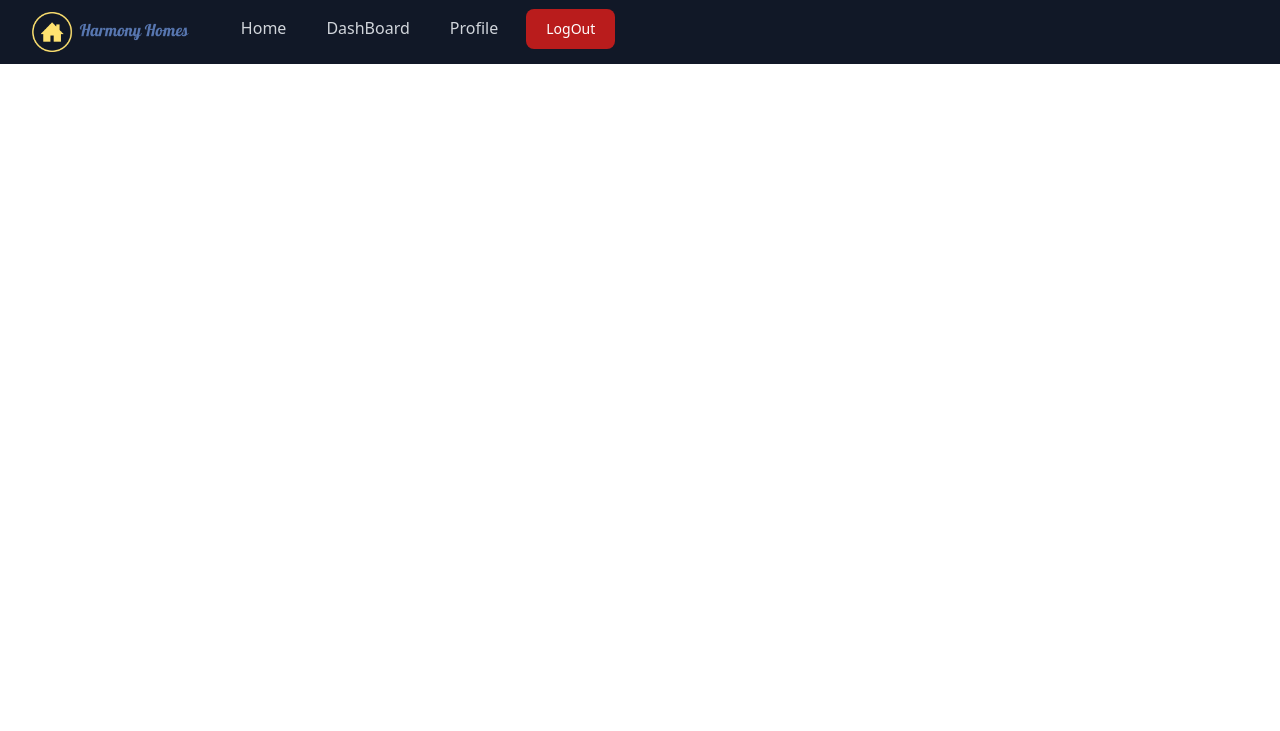
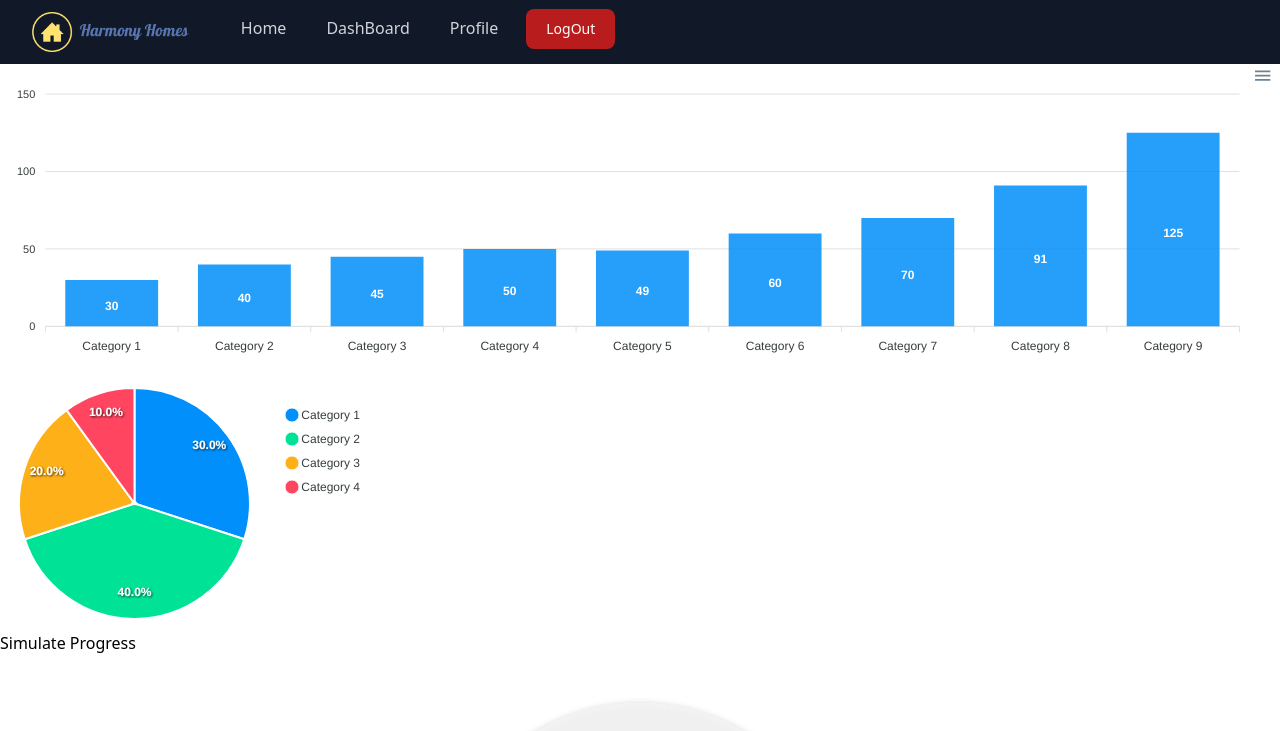
Before and after one commit to Sahilll15/Hacks24_Logic_lab, a React (Create React App) app in the folder client/: page /charts in a window 1280 px wide. Shown: the top 731 px of the page. Built offline with nearby package versions, Linux system fonts and the light colour scheme; sample sign-in values are in the browser's storage.

Commit message:
charts added

```diff
--- a/client/package.json
+++ b/client/package.json
@@ -9,10 +9,12 @@
     "@testing-library/jest-dom": "^5.17.0",
     "@testing-library/react": "^13.4.0",
     "@testing-library/user-event": "^13.5.0",
+    "apexcharts": "^3.45.2",
     "axios": "^1.6.7",
     "clipboard": "^2.0.11",
     "drei": "^2.2.21",
     "react": "^18.2.0",
+    "react-apexcharts": "^1.4.1",
     "react-chartjs-2": "^5.2.0",
     "react-dom": "^18.2.0",
     "react-icons": "^5.0.1",
--- a/client/src/App.js
+++ b/client/src/App.js
@@ -15,6 +15,7 @@ import RoomStatus from "./Pages/Designer/RoomStatus";
 import ContractorHome from "./Pages/Contractor/ContractorHome";
 import ContractorTask from "./Pages/Contractor/ContractorTask";
 import ProtectedRoutes from "./utils/ProtectedRoutes";
+import Allchart from "./Pages/Charts/Allchart";
 
 
 
@@ -32,6 +33,7 @@ const App = () => {
             <Route path="/" element={<Landing />} />
             <Route element={<ProtectedRoutes />} >
               <Route path="/docs" element={<Document />} />
+              <Route path="/charts" element={<Allchart />} />
               <Route path="/dashboard" element={<Dashboard />} />
               <Route path="/profile" element={<Profile />} />
               <Route path="/designer" element={<DesignerHome />} />
--- a/client/src/Components/Cards/PieChart.jsx
+++ b/client/src/Components/Cards/PieChart.jsx
@@ -1,29 +1,17 @@
-import { Pie } from "react-chartjs-2";
-import React, { useState } from "react";
+// src/components/PieChart.js
+import React from 'react';
+import Chart from 'react-apexcharts';
 
+const PieChart = ({ data }) => {
+  const options = {
+    labels: data.map(item => item.label),
+  };
 
+  const series = data.map(item => item.value);
 
-function PieChartComponent({
-    labels = ["2010", "2012", "2014", "2016", "2018"],
-    datasets = [
-        {
-            data: [2000, 4000, 2300, 2222, 3333],
-            backgroundColor: ["#003f5c", "#58508d", "#bc5090", "#ff6361", "#ffa600"]
-        }
-    ]
-}) {
-    return (
-        <Pie
-            options={{
-                width: "400",
-                height: "400"
-            }}
-            data={{
-                labels: labels,
-                datasets: datasets
-            }}
-        />
-    );
-}
+  return (
+    <Chart options={options} series={series} type="pie" width="380" />
+  );
+};
 
-export default PieChartComponent;
+export default PieChart;
--- /dev/null
+++ b/client/src/Components/Cards/Progressbar.jsx
@@ -0,0 +1,65 @@
+// src/components/CircularProgressBar.js
+import React from 'react';
+import Chart from 'react-apexcharts';
+
+const CircularProgressBar = ({ value,series }) => {
+    var options = {
+        chart: {
+          height: 280,
+          type: "radialBar",
+        },
+
+        series: [value],
+        colors: ["#20E647"],
+        plotOptions: {
+          radialBar: {
+            hollow: {
+              margin: 2,
+              size: "70%",
+              background: "#293450"
+            },
+            track: {
+              dropShadow: {
+                enabled: true,
+                top: 2,
+                left: 0,
+                blur: 4,
+                opacity: 0.15
+              }
+            },
+            dataLabels: {
+              name: {
+                offsetY: -10,
+                color: "#fff",
+                fontSize: "13px"
+              },
+              value: {
+                color: "#fff",
+                fontSize: "40px",
+                show: true
+              }
+            }
+          }
+        },
+        fill: {
+          type: "gradient",
+          gradient: {
+            shade: "dark",
+            type: "vertical",
+            gradientToColors: ["#87D4F9"],
+            stops: [0, 100]
+          }
+        },
+        stroke: {
+          lineCap: "round"
+        },
+        labels: ["Progress"]
+      };
+
+
+  return (
+    <Chart options={options} series={options.series} type="radialBar" height="500" />
+  );
+};
+
+export default CircularProgressBar;
--- /dev/null
+++ b/client/src/Components/Cards/barchart.jsx
@@ -0,0 +1,27 @@
+// src/components/ColumnChart.js
+import React from 'react';
+import Chart from 'react-apexcharts';
+
+const ColumnChart = ({ data, categories }) => {
+  const options = {
+    chart: {
+      type: 'bar',
+    },
+    xaxis: {
+      categories: categories,
+    },
+  };
+
+  const series = [
+    {
+      name: 'Data',
+      data: data,
+    },
+  ];
+
+  return (
+    <Chart options={options} series={series} type="bar" height="300" />
+  );
+};
+
+export default ColumnChart;
--- /dev/null
+++ b/client/src/Pages/Charts/Allchart.jsx
@@ -0,0 +1,36 @@
+import React, { useState } from 'react';
+import Piechart from '../../Components/Cards/PieChart';
+import BarChart from '../../Components/Cards/barchart';
+import Progressbar from '../../Components/Cards/Progressbar';
+
+const Allchart = () => {
+    const chartData = [30, 40, 45, 50, 49, 60, 70, 91, 125];
+    const chartCategories = ['Category 1', 'Category 2', 'Category 3', 'Category 4', 'Category 5', 'Category 6', 'Category 7', 'Category 8', 'Category 9'];
+
+    const pieChartData = [
+        { label: 'Category 1', value: 30 },
+        { label: 'Category 2', value: 40 },
+        { label: 'Category 3', value: 20 },
+        { label: 'Category 4', value: 10 },
+    ];
+
+    const [progressValue, setProgressValue] = useState(0);
+
+    // Simulate progress update
+    const simulateProgress = () => {
+        if (progressValue < 100) {
+            setProgressValue(prevValue => prevValue + 10);
+        }
+    };
+
+    return (
+        <div>
+            <BarChart data={chartData} categories={chartCategories} />
+            <Piechart data={pieChartData} />
+            <button onClick={simulateProgress}>Simulate Progress</button>
+            <Progressbar value={progressValue} />
+        </div>
+    )
+}
+
+export default Allchart
```
Also changed, not shown: 1 other file (tests, documents, lock files or other folders).
